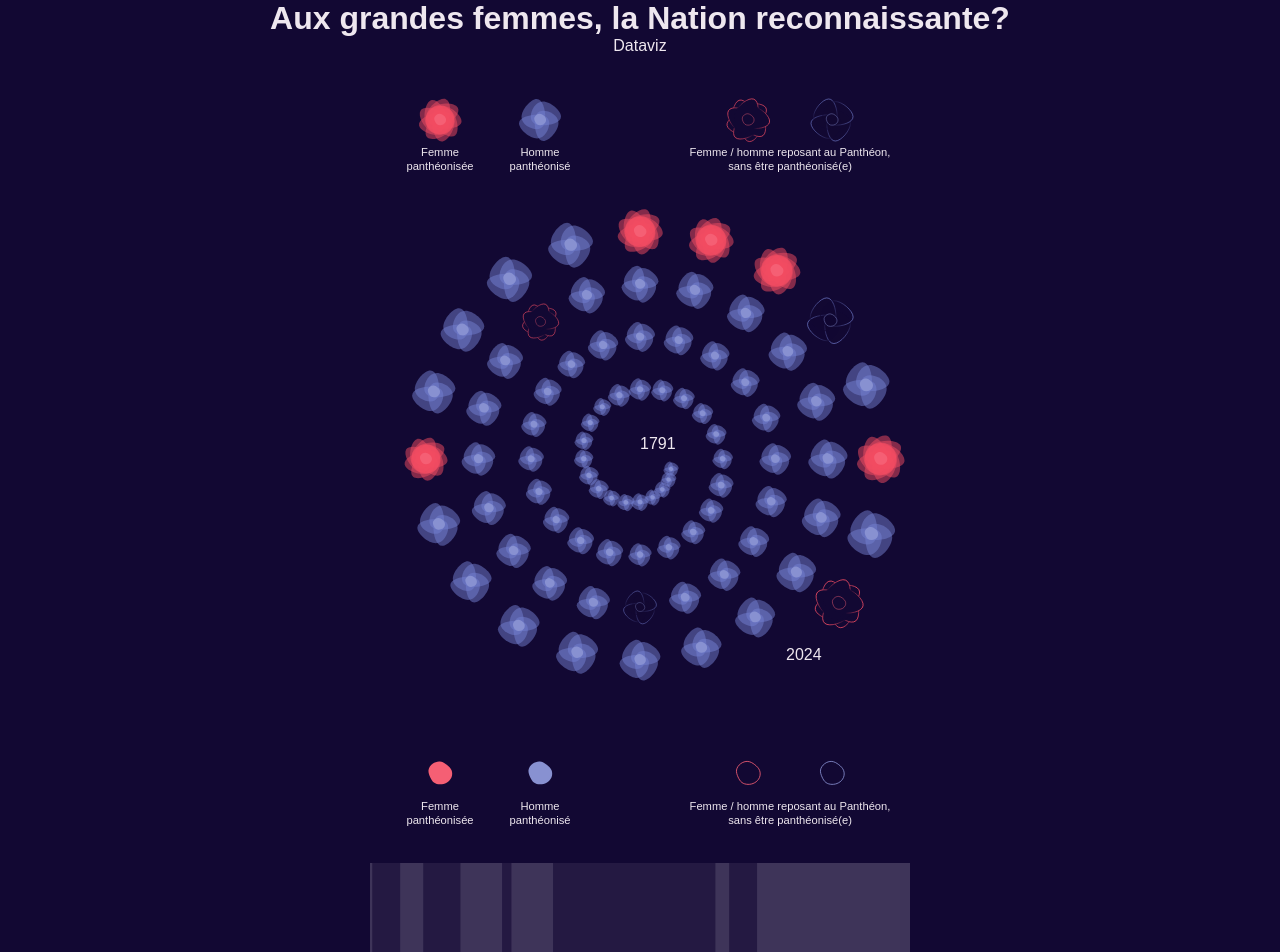
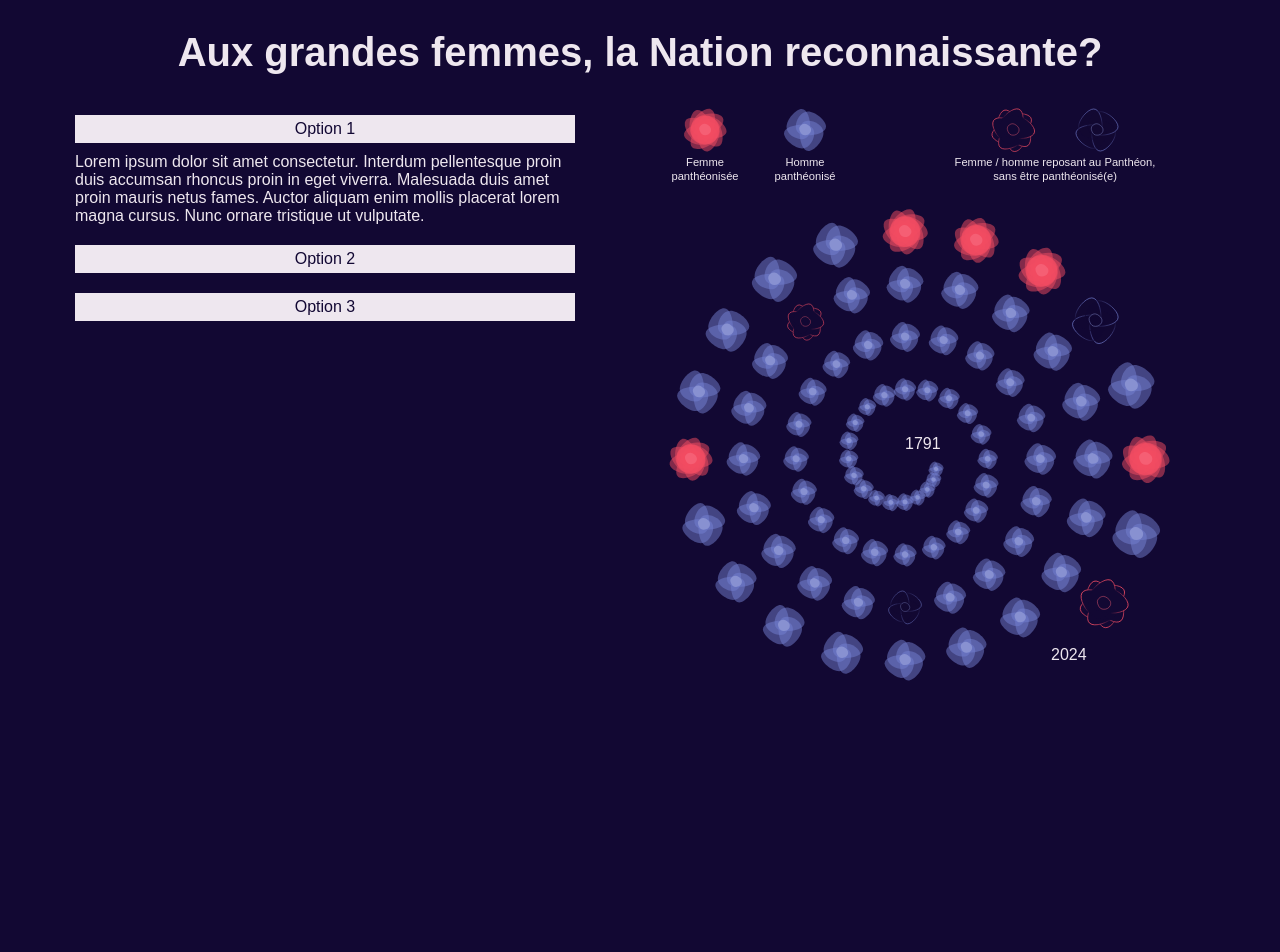
Before and after one commit to floreperche/women-in-pantheon, a Svelte app: page / in a window 1280 px wide. Shown: the top 952 px of the page. Built offline with nearby package versions, Linux system fonts and the light colour scheme; a web font is replaced by a local one.

Commit message:
navigation added

```diff
--- a/src/App.svelte
+++ b/src/App.svelte
@@ -9,24 +9,60 @@
 
   let width = 600;
   let height = 500;
-  let marginHeight = 150;
+  let marginHeight = 100;
 
-  // Bee-swarm chart
-
-  // console.log(simulation.nodes());
+  const VizOptions = [1, 2, 3];
+  let selectedOption = 1;
 </script>
 
 <main>
   <div class="intro">
     <h1>Aux grandes femmes, la Nation reconnaissante?</h1>
-    <p>Dataviz</p>
   </div>
 
-  <SpiralViz {data} {width} {height} {marginHeight} />
+  <div class="main-content">
+    <div class="left">
+      <nav>
+        {#each VizOptions as option}
+          <div class="nav-element">
+            <div
+              class="selection"
+              on:click={() => {
+                selectedOption = option;
+              }}
+              on:keydown={() => {
+                selectedOption = option;
+              }}
+              role="menuitem"
+              tabindex={option}
+            >
+              Option {option}
+            </div>
+            {#if selectedOption === option}
+              <div class="intro-text">
+                Lorem ipsum dolor sit amet consectetur. Interdum pellentesque
+                proin duis accumsan rhoncus proin in eget viverra. Malesuada
+                duis amet proin mauris netus fames. Auctor aliquam enim mollis
+                placerat lorem magna cursus. Nunc ornare tristique ut vulputate.
+              </div>
+            {/if}
+          </div>
+        {/each}
+      </nav>
+    </div>
 
-  <BeeSwarmViz {data} {width} {height} {margin} {marginHeight} />
-
-  <TreeDiagram {data} {width} {height} {marginHeight} />
+    <div class="right">
+      {#if selectedOption === 1}
+        <SpiralViz {data} {width} {height} {marginHeight} />
+      {/if}
+      {#if selectedOption === 2}
+        <BeeSwarmViz {data} {width} {height} {margin} {marginHeight} />
+      {/if}
+      {#if selectedOption === 3}
+        <TreeDiagram {data} {width} {height} {marginHeight} />
+      {/if}
+    </div>
+  </div>
 
   <div class="bottom-space"></div>
 </main>
@@ -38,9 +74,39 @@
   .intro {
     font-family: "Cabinet Grotesk", sans-serif;
     text-align: center;
+    padding: 30px;
+  }
+
+  h1 {
+    font-size: 40px;
+  }
+
+  .main-content {
+    display: flex;
+    justify-content: center;
+    gap: 30px;
+  }
+
+  .left {
+    width: 500px;
+  }
+
+  .nav-element {
+    margin-bottom: 20px;
+  }
+
+  .selection {
+    height: auto;
+    width: auto;
+    margin: 10px 0;
+    padding: 5px 10px;
+    text-align: center;
+    background-color: #eee7ef;
+    color: #120833;
+    cursor: pointer;
   }
 
   .bottom-space {
-    height: 100px;
+    height: 500px;
   }
 </style>
--- a/src/components/BeeSwarmViz.svelte
+++ b/src/components/BeeSwarmViz.svelte
@@ -61,10 +61,7 @@
   <!-- Legend -->
   <div class="legend">
     <svg {width} height={marginHeight}>
-      <g
-        transform="translate({width / 2 - 200} {marginHeight / 2 -
-          10}), scale({0.7})"
-      >
+      <g transform="translate({width / 2 - 200} 25), scale({0.7})">
         <path
           fill="#f55f74"
           stroke="none"
@@ -86,10 +83,7 @@
           >
         </text></g
       >
-      <g
-        transform="translate({width / 2 - 100} {marginHeight / 2 -
-          10}), scale({0.7})"
-      >
+      <g transform="translate({width / 2 - 100} 25), scale({0.7})">
         <path
           fill="#8891d1"
           stroke="none"
@@ -110,10 +104,7 @@
           ></text
         ></g
       >
-      <g
-        transform="translate({width / 2 + 150} {marginHeight / 2 -
-          10}), scale({0.7})"
-      >
+      <g transform="translate({width / 2 + 150} 25), scale({0.7})">
         <g transform="translate(-60 0)">
           <path
             fill="none"
@@ -154,7 +145,7 @@
 
   <svg {height} {width}>
     <!-- Axes, Gridlines and labels -->
-    {#each timeData as period}
+    <!-- {#each timeData as period}
       <rect
         x={xScale(period.start_date)}
         y="0"
@@ -163,7 +154,7 @@
         fill="#eee7ef"
         opacity={period.id % 2 ? "20%" : "8%"}
       />
-    {/each}
+    {/each} -->
     {#each xTicks as tick, i}
       <g class="tick" transform="translate({xScale(tick)},0)">
         <text
--- a/src/components/SpiralViz.svelte
+++ b/src/components/SpiralViz.svelte
@@ -40,11 +40,10 @@
 
 <div class="graph-container spiral">
   {#if data}
+    <!-- legend -->
     <div class="legend">
       <svg {width} height={marginHeight}>
-        <g
-          transform="translate({width / 2 - 200} {marginHeight / 2 -
-            10}), scale({0.7})"
+        <g transform="translate({width / 2 - 200} 25), scale({0.7})"
           ><Flower person={{ sex: "W", status: "Panthéonisée" }} /><text
             fill="#EEE7EF"
             x="0"
@@ -58,9 +57,7 @@
             >
           </text></g
         >
-        <g
-          transform="translate({width / 2 - 100} {marginHeight / 2 -
-            10}), scale({0.7})"
+        <g transform="translate({width / 2 - 100} 25), scale({0.7})"
           ><Flower person={{ sex: "M", status: "Panthéonisée" }} /><text
             fill="#EEE7EF"
             x="0"
@@ -74,10 +71,7 @@
             ></text
           ></g
         >
-        <g
-          transform="translate({width / 2 + 150} {marginHeight / 2 -
-            10}), scale({0.7})"
-        >
+        <g transform="translate({width / 2 + 150} 25), scale({0.7})">
           <g transform="translate(-60 0)">
             <Flower person={{ sex: "W", status: "Partenaire" }} />
           </g>
--- a/src/components/TreeDiagram.svelte
+++ b/src/components/TreeDiagram.svelte
@@ -55,6 +55,7 @@
   });
 
   // Building the tree layout
+  const yBreak = height / 2 - 100;
   const clusterLayout = cluster().size([height + 100, width - 130]);
   const root = hierarchy(dataHierarchy, (d) => {
     return d.children;
@@ -85,7 +86,7 @@
   // Scale for Y axes of flowers
   let yScale = scaleLinear()
     .domain([1900, 2024])
-    .range([height / 2 + 30, height - 30]);
+    .range([yBreak + 30, height - 30]);
 
   // Managing Josephine Baker exception
   let bakerCoord = [];
@@ -100,7 +101,7 @@
           y: bakerCoord[0].y,
           parent: {
             x: bakerCoord[0].parent.x,
-            y: bakerCoord[0].parent.y,
+            y: yBreak,
           },
         }),
         path2: linkPathGenerator({
@@ -108,7 +109,7 @@
           y: bakerCoord[0].y,
           parent: {
             x: bakerCoord[1].parent.x,
-            y: bakerCoord[1].parent.y,
+            y: yBreak,
           },
         }),
       });
@@ -146,7 +147,6 @@
           y2={height - yScale(tick)}
           stroke={tick % 100 ? "#EEE7EF" : "none"}
         />
-        {console.log(yScale(tick))}
       </g>
     {/each}
 
@@ -160,9 +160,13 @@
             stroke-opacity="0.6"
             stroke-linecap="round"
             fill="none"
-            d={linkPathGenerator(d)}
+            d={linkPathGenerator({
+              x: d.x,
+              y: yBreak,
+              parent: { x: d.parent.x, y: d.parent.y },
+            })}
           />
-          <g transform="translate({d.x} {d.y}), scale(0.8)" class="flower">
+          <g transform="translate({d.x} {yBreak}), scale(0.8)" class="flower">
             <path
               fill="#eee7ef"
               stroke="none"
@@ -209,7 +213,7 @@
                 d={linkPathGenerator({
                   x: e.x,
                   y: yScale(e.data.transfered_date),
-                  parent: { x: e.parent.x, y: e.parent.y },
+                  parent: { x: e.parent.x, y: yBreak },
                 })}
               />
 
```
